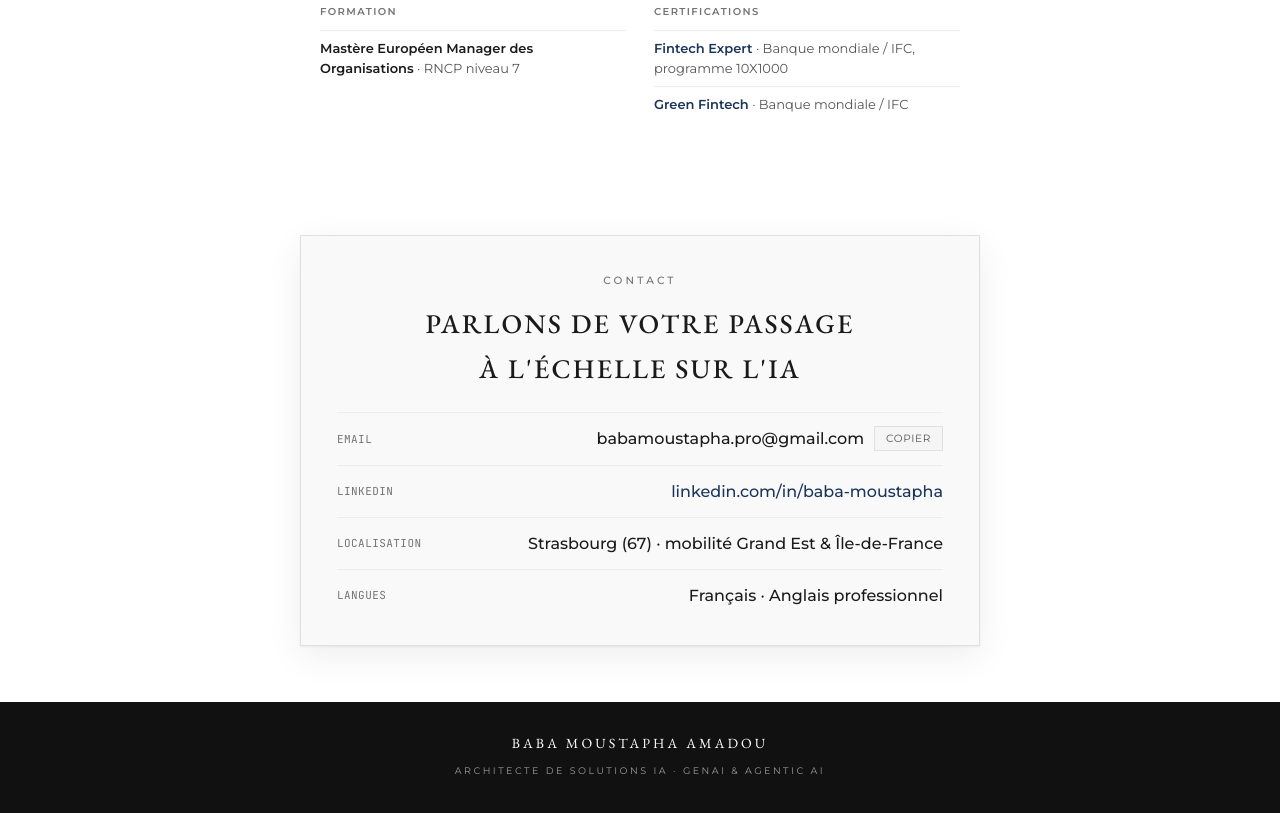
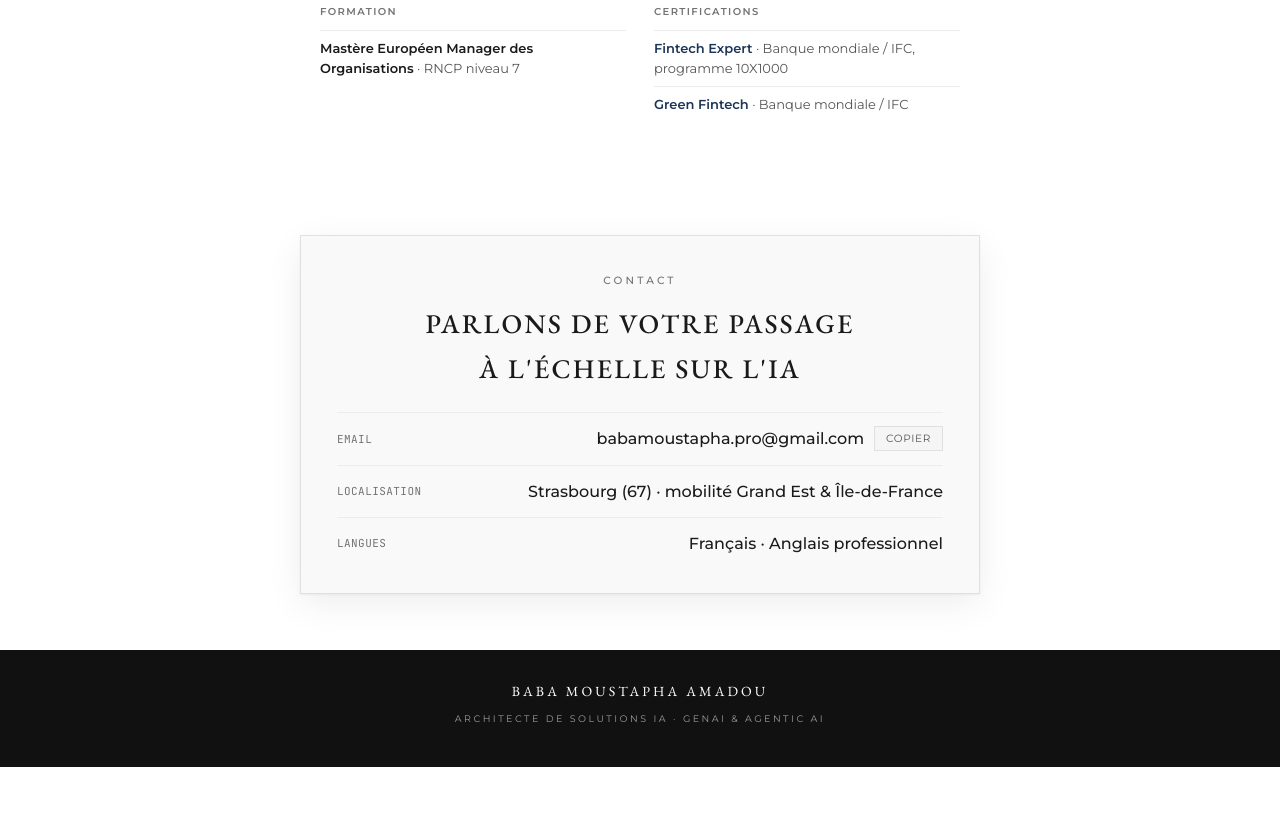
Before and after one commit to BMA1026/portfolio, a plain HTML site: page index.html in a window 1280 px wide. Shown: the part 5298-6111 px from the top of the page. After the commit the page ends 6065 px from the top, so only its background shows below. Drawn offline with nearby package versions, Linux system fonts and the light colour scheme.

Commit message:
Retrait du lien LinkedIn de la page portfolio

```diff
--- a/index.html
+++ b/index.html
@@ -388,7 +388,6 @@ footer .fs{font-family:var(--sans);font-size:9.5px;letter-spacing:.26em;text-tra
       <h2 style="text-align:center;font-size:clamp(20px,3.4vw,27px);letter-spacing:.08em;margin-top:11px">Parlons de votre passage à l'échelle sur l'IA</h2>
       <div class="rows">
         <div class="row"><span class="k">Email</span><span style="display:flex;gap:10px;align-items:center"><span class="v" id="mail">babamoustapha.pro@gmail.com</span><button class="copy" data-copy="babamoustapha.pro@gmail.com">Copier</button></span></div>
-        <div class="row"><span class="k">LinkedIn</span><a class="v" href="https://www.linkedin.com/in/baba-moustapha" target="_blank" rel="noopener" style="color:var(--nav)">linkedin.com/in/baba-moustapha</a></div>
         <div class="row"><span class="k">Localisation</span><span class="v">Strasbourg (67) · mobilité Grand Est &amp; Île-de-France</span></div>
         <div class="row"><span class="k">Langues</span><span class="v">Français · Anglais professionnel</span></div>
       </div>
```
